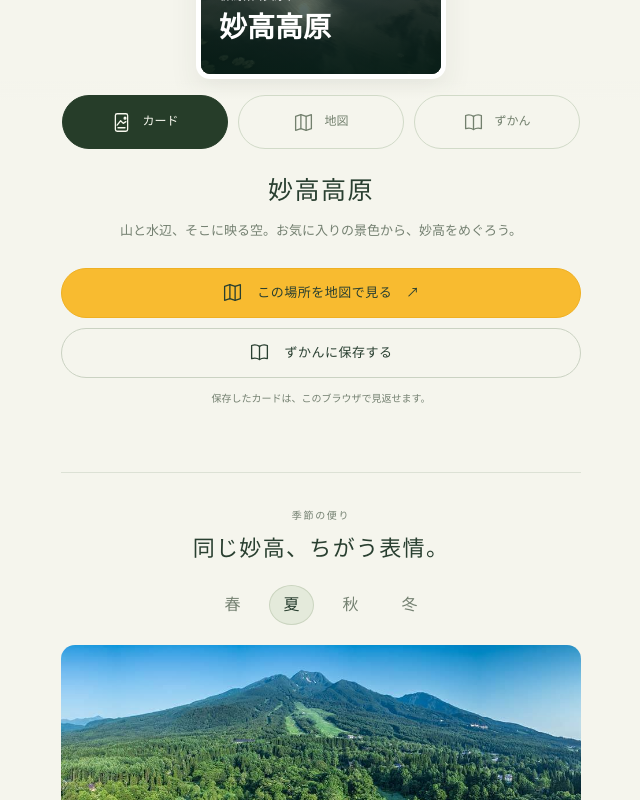
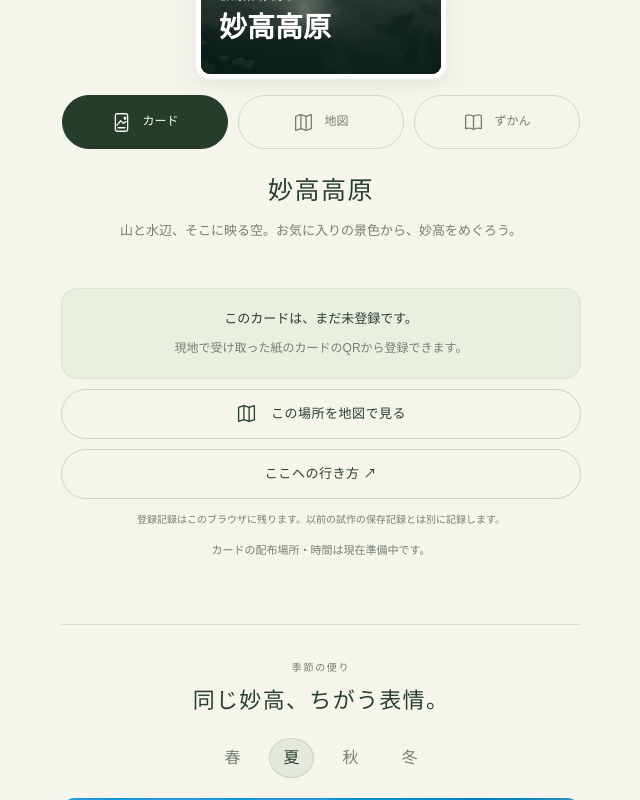
Before and after one commit to Kenta-Nakatani/myoko-card-map, a Next.js app: page / in a window 1280 px wide. Shown: the part 633-1433 px from the top of the page, without its empty margins (319-959 px from the left). Built offline with nearby package versions, Linux system fonts and the light colour scheme.

Commit message:
Add QR-based collection registration and next-place guidance

```diff
--- a/app/page.js
+++ b/app/page.js
@@ -1,12 +1,16 @@
 "use client";
 
-import { useEffect, useRef, useState } from "react";
+import { useCallback, useEffect, useRef, useState } from "react";
 import MyokoCard from "@/components/MyokoCard";
 import MapPanel from "@/components/MapPanel";
 
 const basePath = process.env.NEXT_PUBLIC_BASE_PATH || "";
 const asset = (path) => `${basePath}${path}`;
-const storageKey = "myoko-card-collection-v1";
+const storageKey = "myoko-card-collection-v2";
+function readCollection() {
+  try { const value = JSON.parse(localStorage.getItem(storageKey) || "{}"); return value && typeof value === "object" && !Array.isArray(value) ? Object.fromEntries(Object.entries(value).filter(([id, date]) => cards.some((card) => card.id === id) && typeof date === "string" && !Number.isNaN(Date.parse(date)))) : {}; } catch { return {}; }
+}
+function directions(card) { return "https://www.google.com/maps/dir/?api=1&destination=" + encodeURIComponent(card.coordinates[1] + "," + card.coordinates[0]); }
 const cards = [
   { id: "01", title: "妙高高原", subtitle: "新潟県・妙高市 ／ イモリ池", image: "/myoko-kogen.jpg", alt: "山と水辺に空が映る妙高高原の風景", description: "山と水辺、そこに映る空。お気に入りの景色から、妙高をめぐろう。", ready: true, hasMap: true, mapTitle: "妙高高原・イモリ池", coordinates: [138.17495544011348, 36.86665932452338] },
   { id: "02", title: "まちなかぷらす", subtitle: "妙高のまちなかへ", image: "/machinaka-exterior.png", alt: "まちなかぷらすの建物の外観", description: "建物の外観と、明るい店内の風景をご紹介します。", ready: true, hasMap: true, coordinates: [138.25236321131223, 37.02609500621803], secondImage: "/machinaka-interior.png", secondAlt: "テーブルとカウンターがあるまちなかぷらすの店内", secondCaption: "店内の風景" },
@@ -27,7 +31,10 @@ function Icon({ name }) {
 export default function Home() {
   const [view, setView] = useState("card");
   const [season, setSeason] = useState(1);
-  const [savedIds, setSavedIds] = useState([]);
+  const [collection, setCollection] = useState({});
+  const [qrCardId, setQrCardId] = useState(null);
+  const [registeredId, setRegisteredId] = useState(null);
+  const [invalidLink, setInvalidLink] = useState(false);
   const [selectedId, setSelectedId] = useState("01");
   const [loaded, setLoaded] = useState(false);
   const [message, setMessage] = useState("");
@@ -36,15 +43,27 @@ export default function Home() {
   const headingRef = useRef(null);
   const current = seasons[season];
   const selectedCard = cards.find((card) => card.id === selectedId) || cards[0];
+  const savedIds = Object.keys(collection);
   const saved = savedIds.includes(selectedCard.id);
+  const canRegister = loaded && qrCardId === selectedCard.id;
+  const nextCards = cards.filter((card) => !savedIds.includes(card.id) && card.id !== selectedCard.id).sort((a, b) => Math.hypot(a.coordinates[0] - selectedCard.coordinates[0], a.coordinates[1] - selectedCard.coordinates[1]) - Math.hypot(b.coordinates[0] - selectedCard.coordinates[0], b.coordinates[1] - selectedCard.coordinates[1]));
 
   useEffect(() => {
-    try { const stored = JSON.parse(localStorage.getItem(storageKey) || "[]"); if (Array.isArray(stored)) setSavedIds(stored.filter((id) => cards.some((card) => card.id === id && card.ready))); } catch { /* Storage can be unavailable on some devices. */ }
+    setCollection(readCollection());
+    function readLocation() {
+      const params = new URLSearchParams(location.search);
+      const id = params.get("card");
+      const valid = cards.some((card) => card.id === id);
+      setInvalidLink(id !== null && !valid);
+      if (valid) setSelectedId(id);
+      if (valid && params.get("source") === "qr") setQrCardId(id);
+      setView(location.hash === "#map" ? "map" : location.hash === "#book" ? "book" : "card");
+    }
+    readLocation();
     setLoaded(true);
-    function readHash() { setView(location.hash === "#map" ? "map" : location.hash === "#book" ? "book" : "card"); }
-    readHash();
-    window.addEventListener("hashchange", readHash);
-    return () => window.removeEventListener("hashchange", readHash);
+    window.addEventListener("hashchange", readLocation);
+    window.addEventListener("popstate", readLocation);
+    return () => { window.removeEventListener("hashchange", readLocation); window.removeEventListener("popstate", readLocation); };
   }, []);
 
   useEffect(() => {
@@ -56,44 +75,53 @@ export default function Home() {
     return () => { element.close(); document.body.style.overflow = overflow; };
   }, [modal]);
 
-  function navigate(next) {
+  function navigate(next, id = selectedId) {
     setView(next);
-    location.hash = next === "card" ? "top" : next;
+    setSelectedId(id);
+    history.pushState(null, "", location.pathname + "?card=" + id + "#" + (next === "card" ? "top" : next));
     window.scrollTo({ top: 0, behavior: "instant" });
     requestAnimationFrame(() => headingRef.current?.focus({ preventScroll: true }));
   }
 
-  function openCard(id) { setSelectedId(id); setMessage(""); navigate("card"); }
+  const selectMapCard = useCallback((id) => { setSelectedId(id); history.replaceState(null, "", location.pathname + "?card=" + id + "#map"); }, []);
+
+  function openCard(id) { setMessage(""); setRegisteredId(null); navigate("card", id); }
 
   function saveCard() {
-    if (!selectedCard.ready) return;
+    if (!canRegister || saved) return;
     try {
-      const stored = JSON.parse(localStorage.getItem(storageKey) || "[]");
-      const existing = Array.isArray(stored) ? stored.filter((id) => cards.some((card) => card.id === id && card.ready)) : savedIds;
-      const next = [...new Set([...existing, ...savedIds, selectedCard.id])];
+      const next = { ...readCollection(), ...collection, [selectedCard.id]: new Date().toISOString() };
       localStorage.setItem(storageKey, JSON.stringify(next));
-      setSavedIds(next);
-      setMessage(`${selectedCard.title}を、ずかんに追加しました。`);
-    } catch { setMessage("このブラウザでは保存できませんでした。保存設定をご確認ください。"); }
+      setCollection(next);
+      setRegisteredId(selectedCard.id);
+      setMessage(selectedCard.title + "のカードを図鑑に登録しました。");
+    } catch { setMessage("登録できませんでした。このブラウザの保存設定をご確認ください。"); }
   }
 
   return <div className="pocket-app">
     <a className="skip-link" href="#main">本文へ移動</a>
     <header className="pocket-header"><button className="pocket-brand" onClick={() => navigate("card")} aria-label="カードの画面へ"><img src={asset("/campaign-logo.png")} alt="妙高、好きになりました。 カードから広がる、妙高めぐり" width="960" height="508" /></button><button className="help-button" aria-label="使い方を見る" onClick={() => setModal("help")}>?</button></header>
-    <main id="main" className={`pocket-main view-${view}`}>
+    <main id="main" className={`pocket-main view-${view}`}>{invalidLink && <p className="link-notice" role="alert">このカード番号は見つかりません。図鑑から場所を選ぶか、カードのQRをもう一度読み取ってください。</p>}
       {view === "card" && <section className="pocket-home" aria-labelledby="page-title">
-        <p className="eyebrow">MYOKO CARD {selectedCard.id}</p><h1 id="page-title" ref={headingRef} tabIndex={-1}>一枚から、妙高へ。</h1><p className="intro-line">手元の風景を、もう少し知ってみる。</p>
+        <p className="eyebrow">MYOKO CARD {selectedCard.id}</p><h1 id="page-title" ref={headingRef} tabIndex={-1}>一枚から、妙高へ。</h1><p className="intro-line">現地でカードを受け取って、あなただけの図鑑へ。</p>{canRegister && !saved && <p className="qr-arrival">{selectedCard.title}のカードを読み取りました。<br />下の「図鑑に登録する」で1枚を残せます。</p>}
         <div className="pocket-card-stage">{selectedCard.ready ? <><MyokoCard card={selectedCard} onClick={() => setModal("card")} /><span className="card-stage-caption">カードをタップして、ポップアップで見る</span></> : <div className="planned-card"><Icon name="card" /><p>写真を準備しています</p><strong>{selectedCard.title}</strong></div>}</div>
         <div className="pocket-card-info"><span className="small-label">{selectedCard.subtitle}</span><h2>{selectedCard.title}</h2><p>{selectedCard.description || "写真と紹介文がそろったら、ここからご紹介します。"}</p></div>
-        <div className="home-actions">{selectedCard.hasMap ? <button className="pocket-button sunshine" onClick={() => navigate("map")}><Icon name="map" />この場所を地図で見る<span aria-hidden="true">↗</span></button> : <p className="pending-location">{selectedCard.ready ? "お店の場所は、確認でき次第ご案内します。" : "掲載準備中"}</p>}<button className="pocket-button outline" disabled={!loaded || saved || !selectedCard.ready} onClick={saveCard}><Icon name="book" />{!selectedCard.ready ? "掲載まで、もう少し" : saved ? "ずかんに保存済み" : "ずかんに保存する"}{saved && <span aria-hidden="true">✓</span>}</button></div>
-        <p role="status" className="save-status">{message}</p><p className="device-note">保存したカードは、このブラウザで見返せます。</p>
+        <div className="home-actions">
+          {saved ? <p className="registered-label">✓ 図鑑に登録済み · {new Date(collection[selectedCard.id]).toLocaleDateString("ja-JP")}</p> : canRegister ? <button className="pocket-button sunshine" disabled={!loaded} onClick={saveCard}><Icon name="book" />図鑑に登録する</button> : <div className="registration-hint"><strong>このカードは、まだ未登録です。</strong><p>現地で受け取った紙のカードのQRから登録できます。</p></div>}
+          <button className="pocket-button outline" onClick={() => navigate("map")}><Icon name="map" />この場所を地図で見る</button>
+          <a className="pocket-button outline" href={directions(selectedCard)} target="_blank" rel="noreferrer">ここへの行き方 ↗</a>
+        </div>
+        <p role="status" className="save-status">{message}</p>
+        {registeredId === selectedCard.id && <section className="registration-success" aria-label="登録後の案内"><p className="collection-count">{savedIds.length}<span> / 4 枚</span></p><h2>{savedIds.length === 4 ? "4枚がそろいました。" : "次は、どこに行ってみる？"}</h2><p>{savedIds.length === 4 ? "集めた妙高のカードを、図鑑で見返してみましょう。" : "気になる場所を選んで、次の一枚へ。"}</p>{nextCards.slice(0,2).map((card) => <button className="next-place" key={card.id} onClick={() => openCard(card.id)}><img src={asset(card.image)} alt="" /><span>{card.title}を見る →</span></button>)}<button className="pocket-button outline" onClick={() => navigate("book")}>図鑑を見る</button></section>}
+        <p className="device-note">登録記録はこのブラウザに残ります。以前の試作の保存記録とは別に記録します。</p><p className="distribution-note">カードの配布場所・時間は現在準備中です。</p>
+
         {selectedCard.id === "01" && <section className="pocket-seasons" aria-labelledby="season-title"><p className="eyebrow">季節の便り</p><h2 id="season-title">同じ妙高、ちがう表情。</h2><div className="pocket-season-tabs" role="group" aria-label="見たい季節を選ぶ">{seasons.map((item, index) => <button key={item.name} aria-pressed={index === season} onClick={() => setSeason(index)}>{item.name}</button>)}</div><figure><img src={asset(current.image)} alt={`${current.location}：${current.alt}`} width="900" height="550" loading="lazy" /><figcaption aria-live="polite"><strong className="season-location">{current.location}</strong>{current.note && <span className="season-location-note">（{current.note}）</span>}<span className="season-caption">{current.caption}</span></figcaption></figure></section>}
         {selectedCard.secondImage && <section className="shop-gallery" aria-labelledby="gallery-title"><p className="eyebrow">もう少し、見てみる。</p><h2 id="gallery-title">{selectedCard.secondCaption}</h2>{selectedCard.id === "02" && <figure><img src={asset(selectedCard.image)} alt={selectedCard.alt} loading="lazy" /><figcaption>外観の風景</figcaption></figure>}<figure><img src={asset(selectedCard.secondImage)} alt={selectedCard.secondAlt} loading="lazy" /><figcaption>{selectedCard.secondCaption}</figcaption></figure></section>}
       </section>}
-      {view === "map" && <section aria-labelledby="page-title" className="pocket-map-page"><p className="eyebrow">景色に、会いに。</p><h1 id="page-title" ref={headingRef} tabIndex={-1}>妙高の地図</h1><p className="intro-line">番号や場所の名前から、カードの場所を見てみよう。</p><p className="map-gesture-hint">指2本で地図を移動。右上の＋／−で拡大・縮小できます。</p><MapPanel spots={cards} activeId={selectedId} onSelect={setSelectedId} onShowCard={() => setModal("card")} /></section>}
-      {view === "book" && <section aria-labelledby="page-title" className="pocket-book"><p className="eyebrow">私の、小さな旅の記録。</p><h1 id="page-title" ref={headingRef} tabIndex={-1}>妙高ずかん</h1><p className="collection-count" aria-live="polite">{savedIds.length}<span> / {cards.length} 枚</span></p><p className="intro-line">保存したカードと、これから出会う場所。</p><div className="collection-grid">{cards.map((card) => <button key={card.id} className={`collection-item ${savedIds.includes(card.id) ? "collected" : "uncollected"}`} onClick={() => openCard(card.id)} aria-label={`${card.title}${card.ready ? "のカードを見る" : "の掲載予定を見る"}`}>{card.image ? <img src={asset(card.image)} alt={card.alt} /> : <div className="empty-card"><Icon name="card" /><span>写真を準備中</span></div>}<div><span>{card.id} ／ {savedIds.includes(card.id) ? "保存済み" : card.ready ? "保存できます" : "掲載予定"}</span><h2>{card.title}</h2><p>{card.ready ? "カードを見る →" : "もう少し、お待ちください →"}</p></div></button>)}</div><p className="collection-note">風景も、お店も。気になった一枚を保存して、<br />あなただけの妙高ずかんに。</p><p className="device-note">このブラウザに保存されます。閲覧データを削除すると、保存記録も消えます。</p></section>}
+      {view === "map" && <section aria-labelledby="page-title" className="pocket-map-page"><p className="eyebrow">景色に、会いに。</p><h1 id="page-title" ref={headingRef} tabIndex={-1}>妙高の地図</h1><p className="intro-line">番号や場所の名前から、カードの場所を見てみよう。</p><p className="map-gesture-hint">指2本で地図を移動。右上の＋／−で拡大・縮小できます。</p><MapPanel spots={cards} activeId={selectedId} onSelect={selectMapCard} onShowCard={() => setModal("card")} /></section>}
+      {view === "book" && <section aria-labelledby="page-title" className="pocket-book"><p className="eyebrow">私の、小さな旅の記録。</p><h1 id="page-title" ref={headingRef} tabIndex={-1}>妙高ずかん</h1><p className="collection-count" aria-live="polite">{savedIds.length}<span> / {cards.length} 枚</span></p><p className="intro-line">紙のカードのQRを読んで、4枚を集めよう。</p><div className="collection-grid">{cards.map((card) => <button key={card.id} className={`collection-item ${savedIds.includes(card.id) ? "collected" : "uncollected qr-unregistered"}`} onClick={() => openCard(card.id)} aria-label={`${card.title}${card.ready ? "のカードを見る" : "の掲載予定を見る"}`}>{card.image ? <img src={asset(card.image)} alt={card.alt} /> : <div className="empty-card"><Icon name="card" /><span>写真を準備中</span></div>}<div><span>{card.id} ／ {savedIds.includes(card.id) ? "登録済み" : card.ready ? "未登録" : "掲載予定"}</span><h2>{card.title}</h2><p>{savedIds.includes(card.id) ? new Date(collection[card.id]).toLocaleDateString("ja-JP") + " 登録" : "紹介を見る →"}</p></div></button>)}</div><p className="collection-note">紹介はどなたでも見られます。<br />現地で受け取ったカードのQRから、図鑑に登録できます。</p><p className="device-note">同じブラウザで見返せます。閲覧データを削除すると登録記録も消えます。登録数は訪問の証明ではありません。</p></section>}
     </main>
     <nav className="pocket-nav" aria-label="メインメニュー">{[{ id: "card", label: "カード" }, { id: "map", label: "地図" }, { id: "book", label: "ずかん" }].map((item) => <button key={item.id} aria-current={view === item.id ? "page" : undefined} onClick={() => navigate(item.id)}><Icon name={item.id} /><span>{item.label}</span></button>)}</nav>
-    {modal && <dialog className={`pocket-dialog ${modal === "card" ? "card-dialog" : "help-dialog"} ${modal === "card" && ["03", "04"].includes(selectedCard.id) ? "shop-card-dialog" : ""}`} ref={dialogRef} aria-label={modal === "card" ? `${selectedCard.title}カード拡大表示` : "妙高カードの楽しみ方"} onCancel={() => setModal(null)} onClose={() => setModal(null)} onClick={(event) => { if (event.target === event.currentTarget) setModal(null); }}><button className="modal-close" autoFocus onClick={() => setModal(null)} aria-label="閉じる">閉じる ×</button>{modal === "card" ? <MyokoCard card={selectedCard} /> : <><p className="eyebrow">ようこそ、妙高へ。</p><h2>カードから、<br />景色に出会う。</h2><ol><li><strong>カードを眺める</strong><p>手元の一枚から、お気に入りの風景へ。</p></li><li><strong>場所を知る</strong><p>地図で、イモリ池の位置を確かめる。</p></li><li><strong>ずかんに残す</strong><p>カードを保存して、この端末で見返す。</p></li></ol><button className="pocket-button sunshine" onClick={() => setModal(null)}>はじめる →</button></>}</dialog>}
+    {modal && <dialog className={`pocket-dialog ${modal === "card" ? "card-dialog" : "help-dialog"} ${modal === "card" && ["03", "04"].includes(selectedCard.id) ? "shop-card-dialog" : ""}`} ref={dialogRef} aria-label={modal === "card" ? `${selectedCard.title}カード拡大表示` : "妙高カードの楽しみ方"} onCancel={() => setModal(null)} onClose={() => setModal(null)} onClick={(event) => { if (event.target === event.currentTarget) setModal(null); }}><button className="modal-close" autoFocus onClick={() => setModal(null)} aria-label="閉じる">閉じる ×</button>{modal === "card" ? <MyokoCard card={selectedCard} /> : <><p className="eyebrow">ようこそ、妙高へ。</p><h2>カードから、<br />景色に出会う。</h2><ol><li><strong>カードを眺める</strong><p>手元の一枚から、お気に入りの風景へ。</p></li><li><strong>場所を知る</strong><p>気になる場所の紹介と行き方を確認する。</p></li><li><strong>QRから登録する</strong><p>紙のカードのQRを読み、図鑑に登録。次の場所を選んでみよう。</p></li></ol><button className="pocket-button sunshine" onClick={() => setModal(null)}>はじめる →</button></>}</dialog>}
   </div>;
 }
--- a/app/pocket.css
+++ b/app/pocket.css
@@ -131,3 +131,16 @@ body { background: var(--paper); }
 .map-place-picker { display: grid; grid-template-columns: repeat(2, minmax(0, 1fr)); gap: 8px; margin-top: 18px; }
 .map-place-picker button { min-height: 44px; padding: 9px 10px; font-size: 12px; border: 1px solid var(--line); border-radius: 24px; color: var(--muted); background: var(--paper); }
 .map-place-picker button[aria-pressed='true'] { color: white; background: var(--forest); border-color: var(--forest); }
+
+.qr-arrival, .registration-hint, .registration-success, .link-notice { margin-top: 20px; padding: 18px; border: 1px solid var(--line); border-radius: 16px; background: #eaf0df; font-size: 13px; }
+.registration-hint strong { font-weight: 500; }
+.registration-hint p, .registration-success > p { color: var(--muted); font-size: 12px; margin-top: 8px; }
+.registered-label { font-size: 13px; color: var(--forest); padding: 10px; }
+.distribution-note { font-size: 11px; color: var(--muted); margin-top: 12px; }
+.pocket-button { text-decoration: none; }
+.registration-success h2 { font-size: 22px; margin: 12px 0; }
+.registration-success .collection-count { margin-top: 0; }
+.registration-success .pocket-button { margin-top: 14px; }
+.next-place { display: flex; align-items: center; text-align: left; gap: 14px; width: 100%; margin-top: 12px; border: 1px solid var(--line); background: var(--paper); color: var(--ink); padding: 8px; border-radius: 12px; font-size: 13px; }
+.next-place img { width: 66px; height: 54px; object-fit: cover; border-radius: 8px; }
+.qr-unregistered > img { filter: grayscale(1); opacity: .65; }
```
Also changed, not shown: 1 other file (tests, documents, lock files or other folders).
